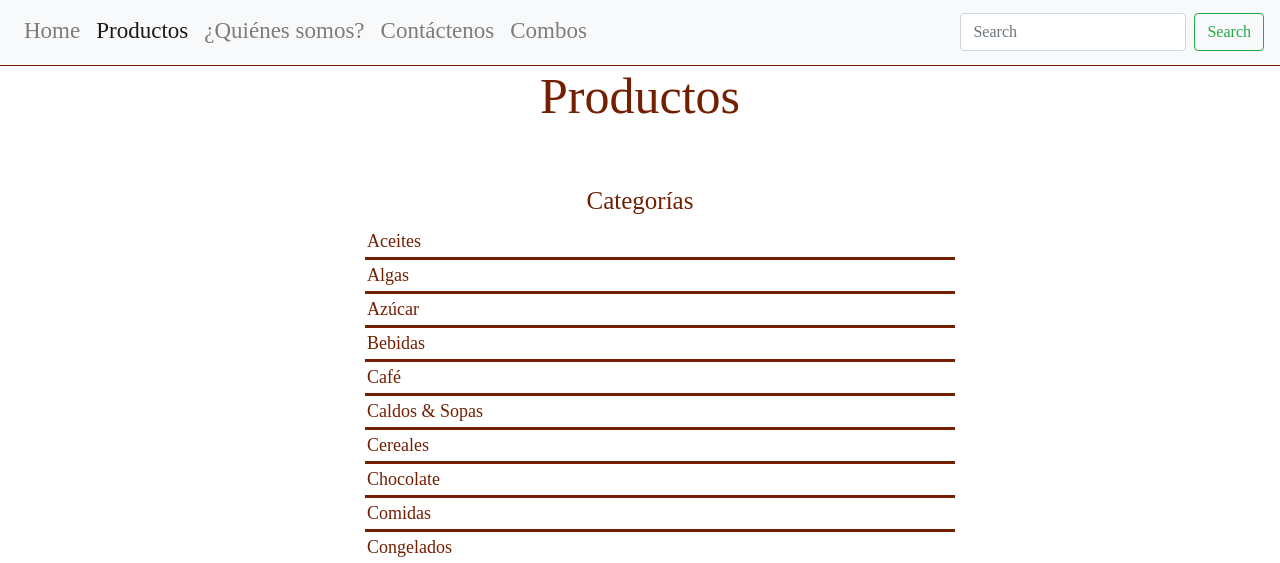
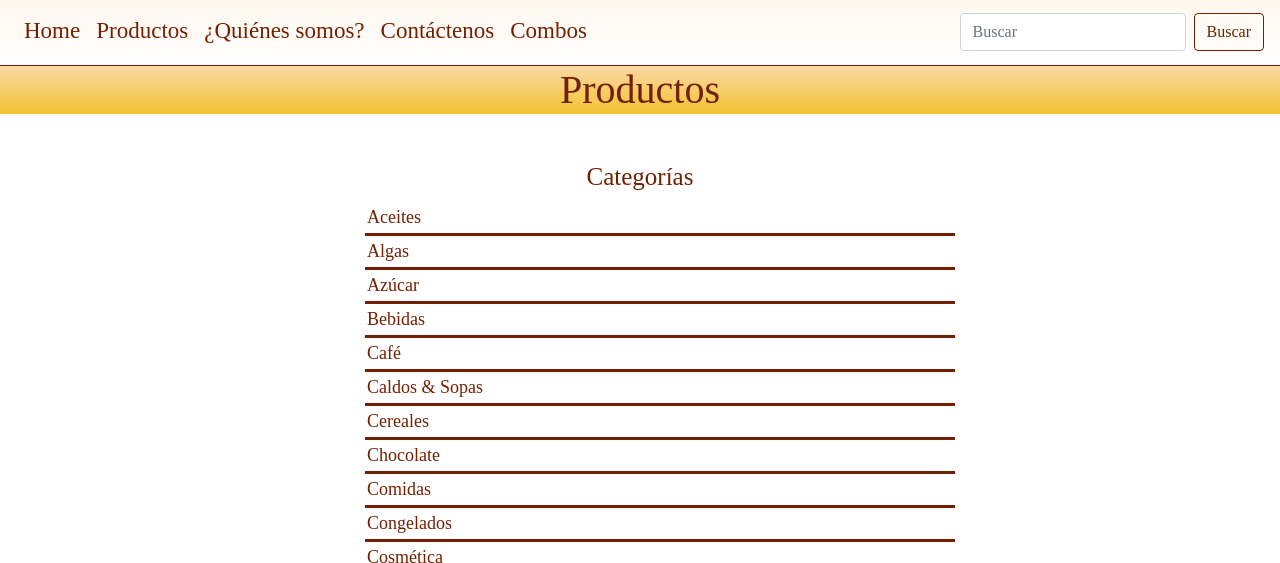
Before and after one commit to lotero1212/topnatural, a plain HTML site: page Productos.html in a window 1280 px wide. Shown: the part 241-804 px from the top of the page. Drawn offline with nearby package versions, Linux system fonts and the light colour scheme; a web font is replaced by a local one.

Commit message:
subiendo bootstrap con correciones en titulos y navbar

```diff
--- a/Productos.html
+++ b/Productos.html
@@ -17,7 +17,7 @@
 				<img class="banner__img" src="img/LogoTop.jpg" alt="LogoTop" width="250px" height="198px">
 				<h3 class="banner__slogan">Alimentación Saludable</h3>
 			</div>
-			<nav class="navbar navbar-expand-lg navbar-light bg-light">
+			<nav class="navbar navbar-expand-lg" id="bordeNavbar">
 				<button class="navbar-toggler" type="button" data-toggle="collapse" data-target="#navbarSupportedContent" aria-controls="navbarSupportedContent" aria-expanded="false" aria-label="Toggle navigation">
 				<span class="navbar-toggler-icon"></span>
 				</button>
@@ -25,24 +25,24 @@
 				<div class="collapse navbar-collapse" id="navbarSupportedContent">
 				  <ul class="navbar-nav mr-auto">
 					<li class="nav-item">
-					  <a class="nav-link" href="index.html">Home</a>
-					</li>
-					<li class="nav-item active">
-					  <a class="nav-link" href="Productos.html">Productos <span class="sr-only">(current)</span></a>
+					  <a class="nav-link botonTN" href="index.html">Home</a>
 					</li>
 					<li class="nav-item">
-					  <a class="nav-link" href="Quienes_Somos.html">¿Quiénes somos?</a>
+					  <a class="nav-link botonTN" href="Productos.html">Productos</a>
 					</li>
 					<li class="nav-item">
-						<a class="nav-link" href="Contactenos.html">Contáctenos</a>
+					  <a class="nav-link botonTN" href="Quienes_Somos.html">¿Quiénes somos?</a>
 					</li>
 					<li class="nav-item">
-						<a class="nav-link" href="Combos.html">Combos</a>
+						<a class="nav-link botonTN" href="Contactenos.html">Contáctenos</a>
+					</li>
+					<li class="nav-item">
+						<a class="nav-link botonTN" href="Combos.html">Combos</a>
 					</li>
 				  </ul>
 				  <form class="form-inline my-2 my-lg-0">
-					<input class="form-control mr-sm-2" type="text" placeholder="Search" aria-label="Search">
-					<button class="btn btn-outline-success my-2 my-sm-0" type="submit">Search</button>
+					<input class="form-control mr-sm-2" type="text" placeholder="Buscar" aria-label="Search">
+					<button class="btn btn-outline-success my-2 my-sm-0 BuscarTN" type="submit">Buscar</button>
 				  </form>
 				</div>
 			  </nav>
@@ -50,7 +50,7 @@
 
 
 
-	<h2 class="cuerpo__titulo">Productos</h2>
+	<h2 class="cuerpoSubtitulo">Productos</h2>
 	<div class="categorias">
 	<h3 class="cuerpo__subtitulo">Categorías</h3>
 	<ul>
--- a/css/style.css
+++ b/css/style.css
@@ -3,9 +3,6 @@
 	font-family: 'Fenix';
 	color: #732002;
 }
-
-
-
 .navbar {
 	list-style-type: none;
 	font-size: 23px;
@@ -14,10 +11,27 @@
 	font-family: 'Fenix';
 	text-align: center;
 	border-top: 1px solid #732002;
+	background-image: linear-gradient(to bottom, #fef7ed 0%, #ffffff 100%)
+}
+#bordeNavbar {
 	border-bottom: 1px solid #732002;
-	background-color:#F2C230;
+}
+.botonTN {
+	color: #732002 !important;
 }
 
+.botonTN:hover {
+	color: #732002c9 !important;
+}
+.BuscarTN {
+	border: 1px solid #732002 !important;
+	color: #732002 !important;
+}
+
+.BuscarTN:hover {
+	background-color: #732002 !important;
+	color: #ffffff !important;
+}
 .banner {
 	text-align: center;
 	position: static;
@@ -27,7 +41,6 @@
 	background-repeat: no-repeat;
 	background-position: auto;
 }
-
 .banner__slogan {
 	margin-top: -10px;
 	margin-bottom: auto;
@@ -127,7 +140,6 @@
 	border-right: none !important;
 }
 
-
 .cuerpo {
 	display: flex;
 	justify-content: space-evenly;
@@ -165,7 +177,6 @@
 	transition: max-height 2s;
 	overflow: hidden;
 }
-
 .categorias li:hover ul {
 	max-height: 1000px;
 }
@@ -180,7 +191,6 @@
 .categorias li ul li:hover {
 	background-color: #e6b71e;
 }
-
 .card-img-top-TN {
 	height: 300px;
 	width: 300px;
```
Also changed, not shown: Combos.html (+9 -9 lines), Contactenos.html (+10 -10 lines), Quienes_Somos.html (+11 -11 lines), index.html (+9 -9 lines).
